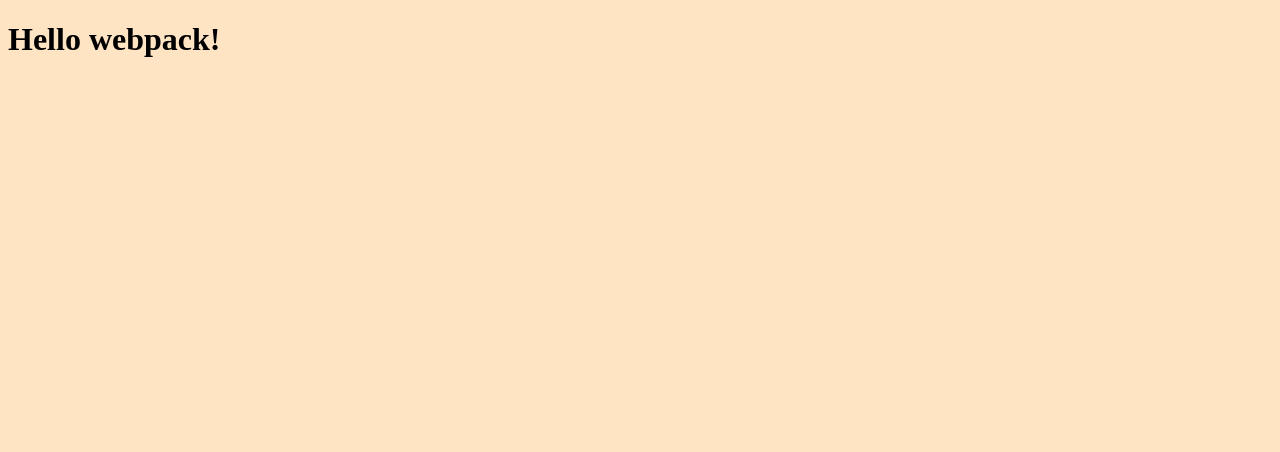
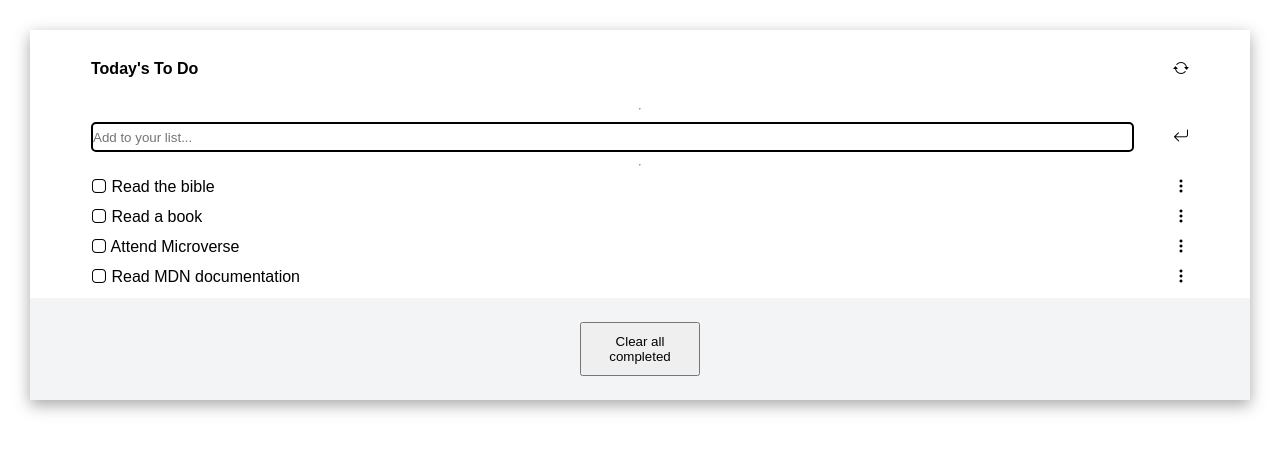
Before and after one commit to Mutai-Gilbert/To-Do, a website built with webpack: page src/index.html in a window 1280 px wide. Built offline with nearby package versions, Linux system fonts and the light colour scheme.

Commit message:
Made changes to the index.js and style.css files

```diff
--- a/src/index.html
+++ b/src/index.html
@@ -1,11 +1,33 @@
 <!DOCTYPE html>
 <html lang="en">
+
 <head>
     <meta charset="UTF-8">
     <meta name="viewport" content="width=device-width, initial-scale=1.0">
-    <title>Wbpack Exercise</title>
+    <link rel="stylesheet" href="https://cdn.jsdelivr.net/npm/bootstrap-icons@1.10.3/font/bootstrap-icons.css">
+    <title>Today's To Do</title>
 </head>
+
 <body>
-    <h1>Hello webpack!</h1>
+    <header class="title">
+        <h1 class="todays-title">Today's To Do</h1>
+        <div class="refresh">
+            <i class="bi bi-arrow-repeat"></i>
+        </div>
+
+    </header>
+    <hr>
+    <form action="" id="add-your-list" class="add-your-list">
+        <input type="text" id="input-list" class="input-list" name="list" placeholder="Add to your list...">
+        <i class="bi bi-arrow-return-left"></i>
+    </form>
+    <hr>
+    <ul class="the-todos">
+    </ul>
+    <div class="btn">
+        <button type="submit" class="clear-all-completed">Clear all completed</button>
+    </div>
+
 </body>
+
 </html>
--- a/src/index.js
+++ b/src/index.js
@@ -1 +1,46 @@
 import './style.css';
+
+const tasks = [
+  {
+    description: 'Read the bible',
+    completed: true,
+    index: 0,
+  },
+  {
+    description: 'Read a book',
+    completed: true,
+    index: 1,
+  },
+  {
+    description: 'Attend Microverse',
+    completed: true,
+    index: 2,
+  },
+  {
+    description: 'Read MDN documentation',
+    completed: true,
+    index: 3,
+  },
+];
+
+function displayTasks() {
+  const theTodos = document.querySelector('.the-todos');
+  theTodos.innerHTML = '';
+  tasks.forEach((task) => {
+    const li = document.createElement('li');
+    li.innerHTML = `
+    <li class="todos">
+    <div>
+        <i class="bi bi-app"></i>
+        <span> ${task.description}</span>
+    </div>
+    <div class="three-dots">
+        <i class="bi bi-three-dots-vertical"></i>
+    </div>
+
+</li>
+      `;
+    theTodos.appendChild(li);
+  });
+}
+displayTasks();
--- a/src/style.css
+++ b/src/style.css
@@ -1,3 +1,83 @@
+* {
+  margin: 0;
+  padding: 0;
+  box-sizing: border-box;
+  font-family: 'Balsamiq Sans', sans-serif;
+}
+
+h1,
+h2,
+h3,
+h4,
+h5,
+h6,
+ul,
+p {
+  margin: 0;
+}
+
+h1 {
+  font-size: 1rem;
+}
+
 body {
-  background-color: bisque;
+  display: flex;
+  flex-direction: column;
+  align-items: center;
+  margin: 30px;
+  box-shadow: rgba(0, 0, 0, 0.35) 0px 5px 15px;
 }
+
+header {
+  display: flex;
+  flex-direction: row;
+  align-items: center;
+  margin: 30px 0;
+  justify-content: space-between;
+  width:90%;
+}
+
+.add-your-list {
+  display: flex;
+  flex-direction: row;
+  align-items: center;
+  margin: 12px 0;
+  justify-content: space-between;
+  width:90%;
+}
+.input-list {
+  width:95%;
+  height: 30px;
+  border: 2px solid black;
+  border-radius: 5px;
+}
+ul {
+  display: flex;
+  flex-direction: column;
+  margin: 12px 0;
+  width:90%;
+  gap: 12px;
+  justify-content: space-between;
+  list-style-type: none;
+}
+.todos {
+  display: flex;
+  align-items: center;
+  justify-content: space-between;
+}
+.btn {
+  display: flex;
+  align-items: center;
+  justify-content: center;
+  background-color: #f3f4f6;
+  width: 100%;
+}
+
+.clear-all-completed {
+  display: flex;
+  align-items: center;
+  justify-content: center;
+  width: 120px;
+  margin: 24px 0;
+  padding: 10px;
+}
```
Also changed, not shown: dist/index.html, dist/main.js, 1 other file.
